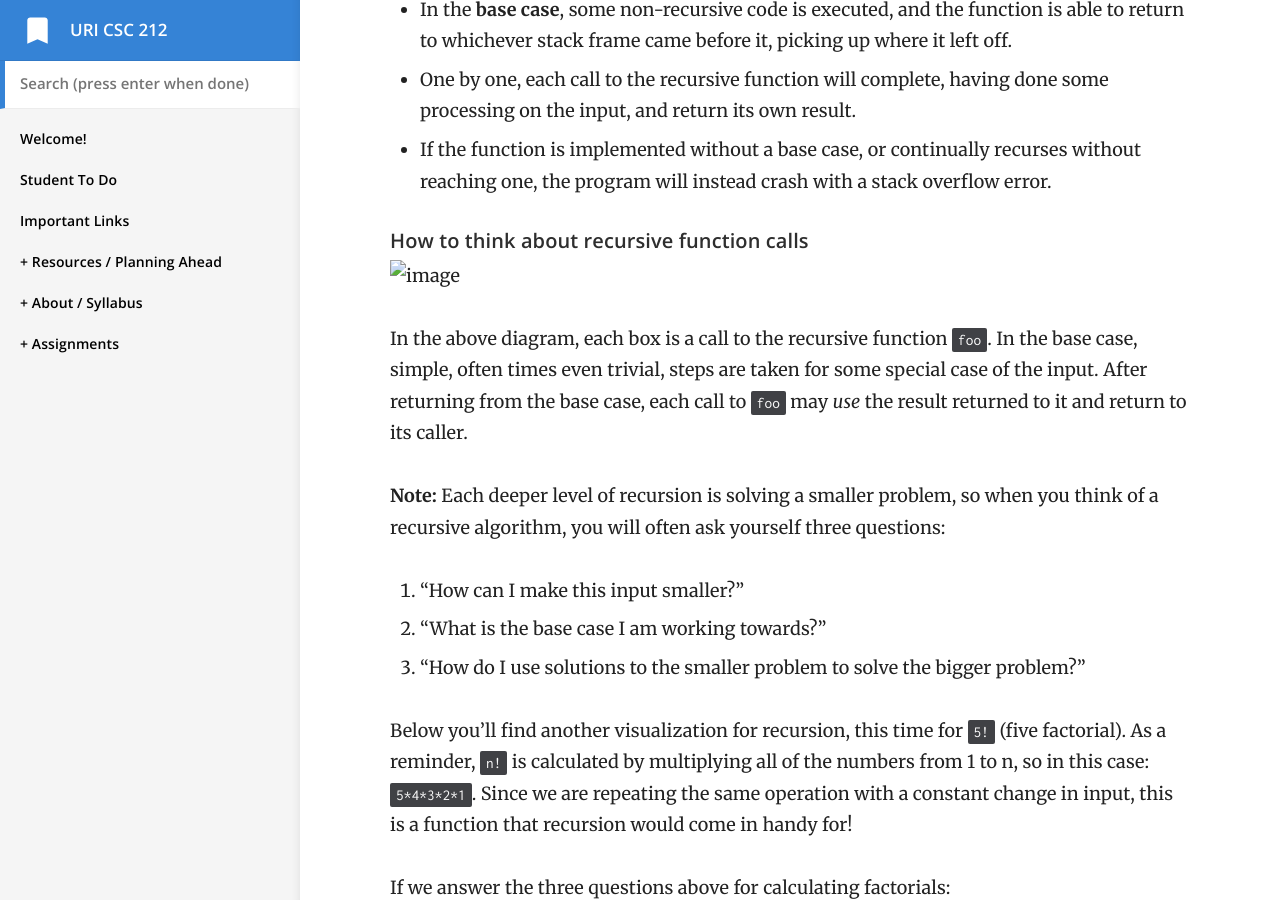
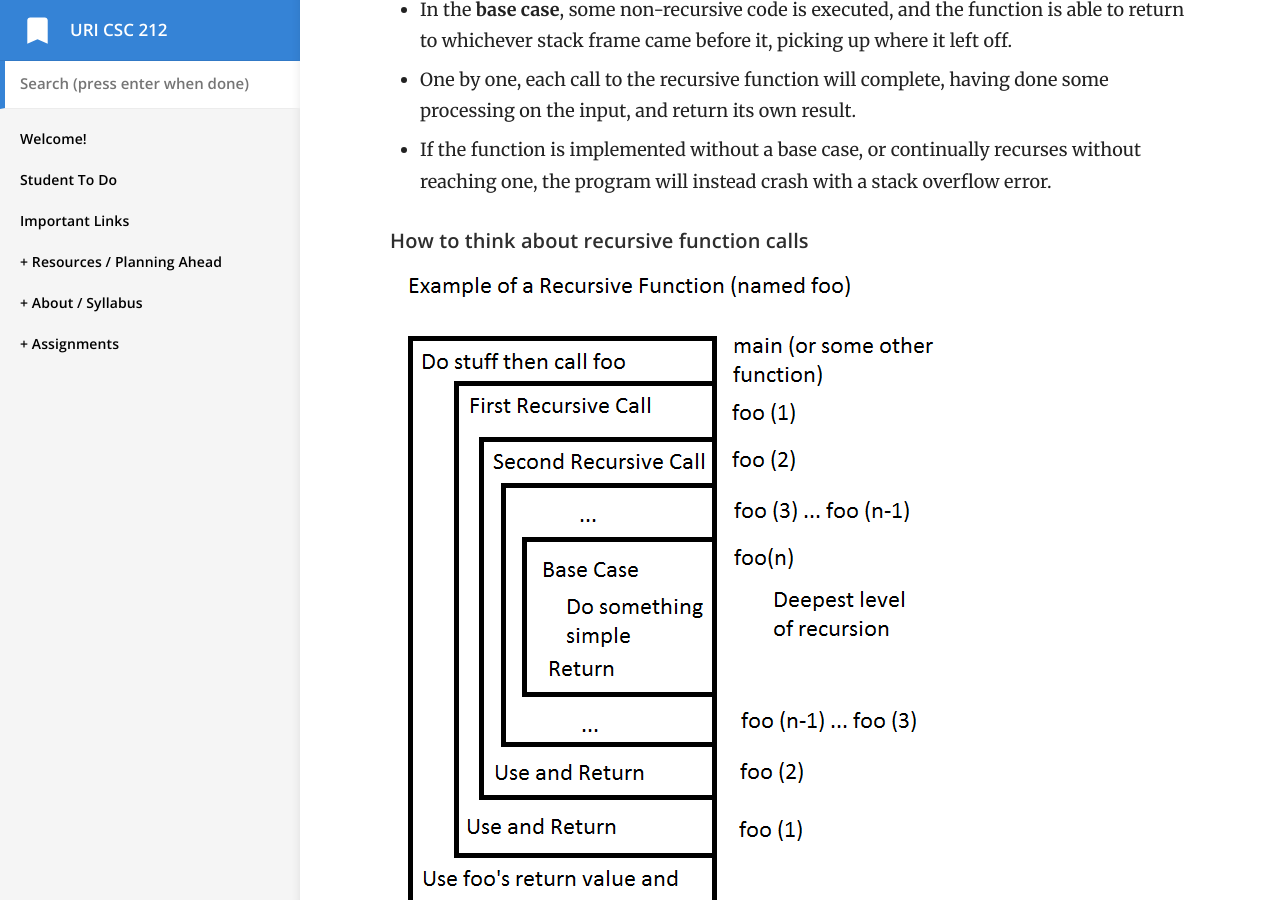
Before and after one commit to vcc-csc212/sp21-archive, a Jekyll site: the page built from _docs/labs/lab-02/lab02.md, in a window 1280 px wide and 900 px high, scrolled down 1510 px. Built offline with Jekyll 4.4.1, drawn with Linux system fonts in a browser that asks for light colours.

Commit message:
Fixed image link

```diff
--- a/_docs/labs/lab-02/lab02.md
+++ b/_docs/labs/lab-02/lab02.md
@@ -37,7 +37,7 @@ At first, this may seem like an infinite loop of sorts, but if the function is i
 
 ##### How to think about recursive function calls
 
-![image](./recursive_example.png)
+![image](/labs/lab-02/recursive_example.png)
 
 In the above diagram, each box is a call to the recursive function `foo`. In the base case, simple, often times even trivial, steps are taken for some special case of the input. After returning from the base case, each call to `foo` may *use* the result returned to it and return to its caller.
 
```
